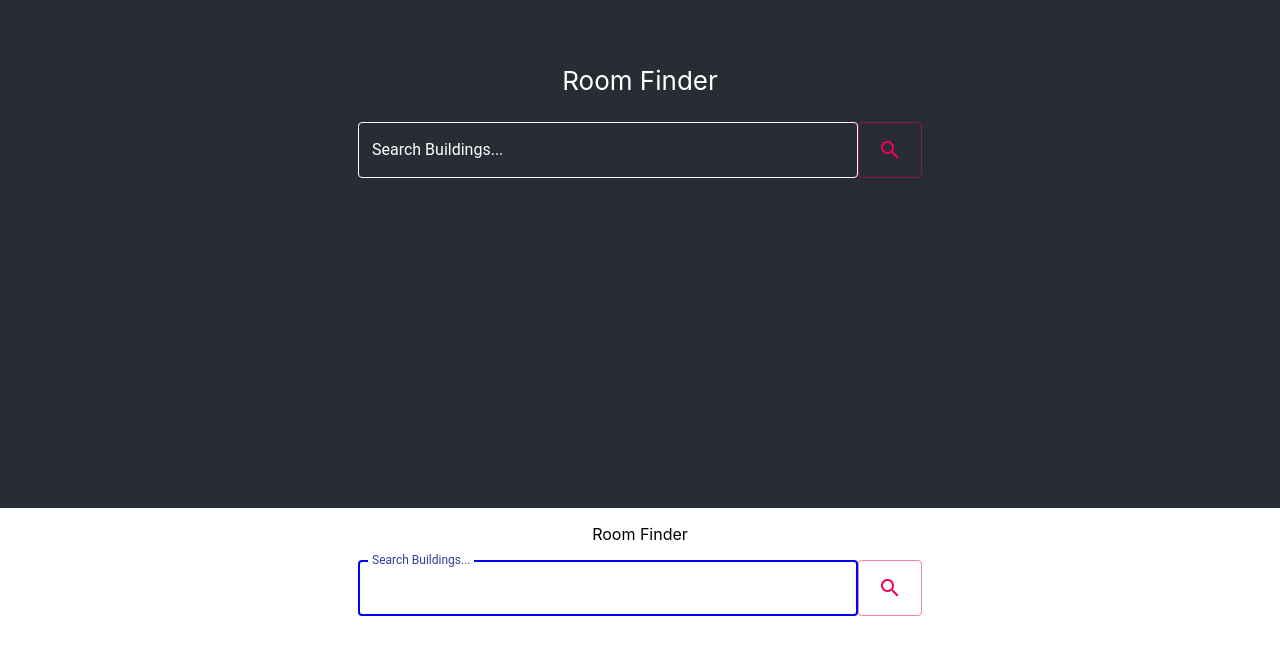
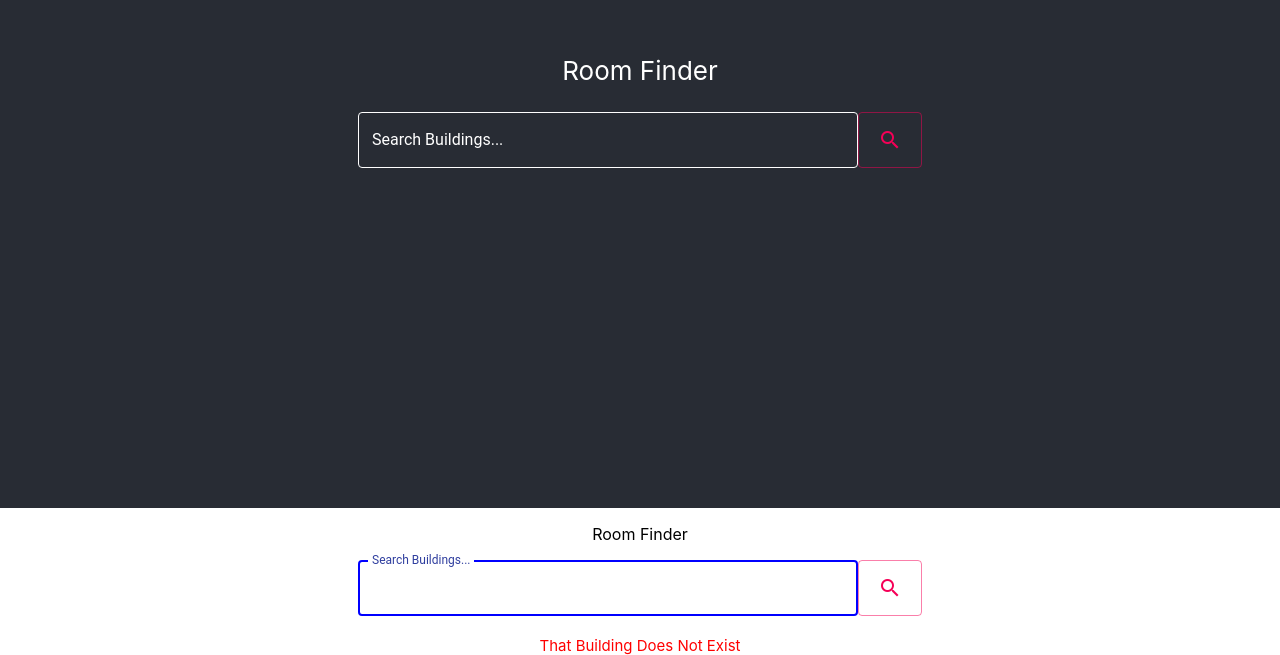
Before and after one commit to uunuub/purdue-navigation, a React (Create React App) app in the folder purdue-navigation-client/: page /RoomList in a window 1280 px wide. Shown: the part 292-947 px from the top of the page. Before the commit the page ends 908 px from the top, so only its background shows below. Built offline with nearby package versions, Linux system fonts and the light colour scheme; no server answers.

Commit message:
added error message

```diff
--- a/purdue-navigation-client/src/App.js
+++ b/purdue-navigation-client/src/App.js
@@ -18,7 +18,7 @@ class App extends Component {
     <Router>
       <div className="App">
         <header className="App-header">
-          <Search/>
+          <Search status=""/>
         </header>
         <Route path="/RoomList" component={RoomList} />
       </div>
--- a/purdue-navigation-client/src/components/RoomList.js
+++ b/purdue-navigation-client/src/components/RoomList.js
@@ -56,8 +56,12 @@ class RoomList extends Component {
   }
 
   render() {
-    if (this.state.redirect === true || this.state.error === true) {
-      return <Search/>
+    if (this.state.redirect === true) {
+      return <Search status=""/>
+    }
+
+    if(this.state.error === true){
+      return <Search status="error"/>
     }
 
     let roomArray = [];
--- /dev/null
+++ b/purdue-navigation-client/src/components/Search.css
@@ -0,0 +1,5 @@
+.error{
+	padding-top: 20px;
+	font-size: 15px;
+	color:red;
+	}
--- a/purdue-navigation-client/src/components/Search.js
+++ b/purdue-navigation-client/src/components/Search.js
@@ -6,7 +6,7 @@ import { withStyles } from "@material-ui/core/styles";
 import classNames from 'classnames';
 import PropTypes from 'prop-types';
 import RoomList from './RoomList';
-
+import './Search.css';
 
 const styles = {
   button:{
@@ -40,6 +40,8 @@ const styles = {
 
 };
 
+let stat = null;
+
 class Search extends Component {
   constructor(props){
     super(props);
@@ -48,6 +50,13 @@ class Search extends Component {
       isLoaded: false,
       query: '',
       redirect: false,
+      //status: this.props.status,
+    }
+
+    if(this.props.status == "error"){
+      stat="That Building Does Not Exist";
+    }else{
+      stat = null;
     }
   }
 
@@ -109,6 +118,9 @@ class Search extends Component {
               </Icon>
             </Button>
           </div>
+          <div className="error">
+            {stat}
+          </div>
       </div>
     );
   }
```
